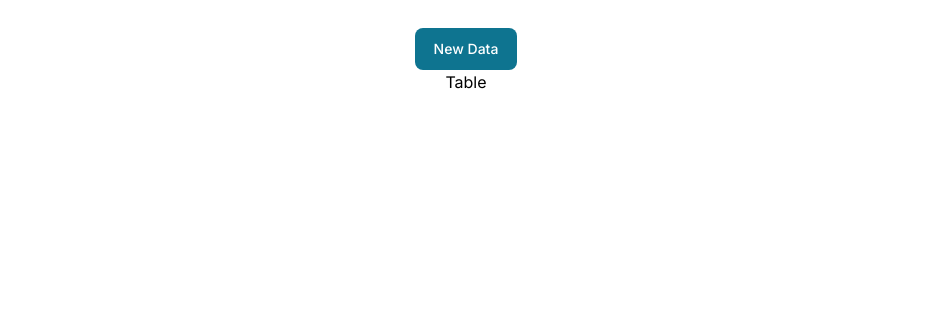
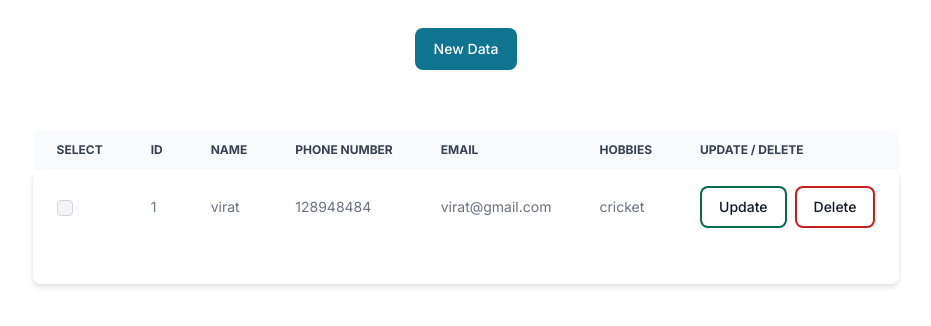
Before and after one commit to Mithun20522/full-stack-intern-task, a Next.js app in the folder frontend/: page / in a window 1280 px wide. Shown: the top 326 px of the page, without its empty margins (174-1105 px from the left). Built offline with nearby package versions, Linux system fonts and the light colour scheme.

Commit message:
table component UI done.

```diff
--- a/frontend/src/app/page.js
+++ b/frontend/src/app/page.js
@@ -1,11 +1,11 @@
 import FormPopUp from "@/components/FormPopUp";
-import Table from "@/components/Table";
+import TableComponent from "@/components/Table";
 
 export default function Home() {
   return (
-    <div className="flex flex-col items-center mt-7">
+    <div className="flex flex-col items-center mt-7 space-y-5">
       <FormPopUp/>
-      <Table/>
+      <TableComponent/>
     </div>
   );
 }
--- a/frontend/src/components/Table.jsx
+++ b/frontend/src/components/Table.jsx
@@ -1,9 +1,40 @@
-import React from 'react'
 
-const Table = () => {
+'use client';
+
+import { Checkbox, Table, Button } from 'flowbite-react';
+
+const TableComponent = () => {
   return (
-    <div>Table</div>
-  )
+    <div>
+        <Table hoverable className='mt-10'>
+            <Table.Head>
+                <Table.HeadCell>Select</Table.HeadCell>
+                <Table.HeadCell>ID</Table.HeadCell>
+                <Table.HeadCell>Name</Table.HeadCell>
+                <Table.HeadCell>Phone Number</Table.HeadCell>
+                <Table.HeadCell>Email</Table.HeadCell>
+                <Table.HeadCell>Hobbies</Table.HeadCell>
+                <Table.HeadCell>Update / Delete</Table.HeadCell>
+            </Table.Head>
+            <Table.Body>
+                <Table.Row>
+                    <Table.Cell>
+                        <Checkbox/>
+                    </Table.Cell>
+                    <Table.Cell>1</Table.Cell>
+                    <Table.Cell>virat</Table.Cell>
+                    <Table.Cell>128948484</Table.Cell>
+                    <Table.Cell>virat@gmail.com</Table.Cell>
+                    <Table.Cell>cricket</Table.Cell>
+                    <Table.Cell className='flex gap-2'>
+                        <Button color='success' outline>Update</Button>
+                        <Button color='failure' outline>Delete</Button>
+                    </Table.Cell>
+                </Table.Row>
+            </Table.Body>
+        </Table>
+    </div>
+  );
 }
 
-export default Table
+export default TableComponent;
```
